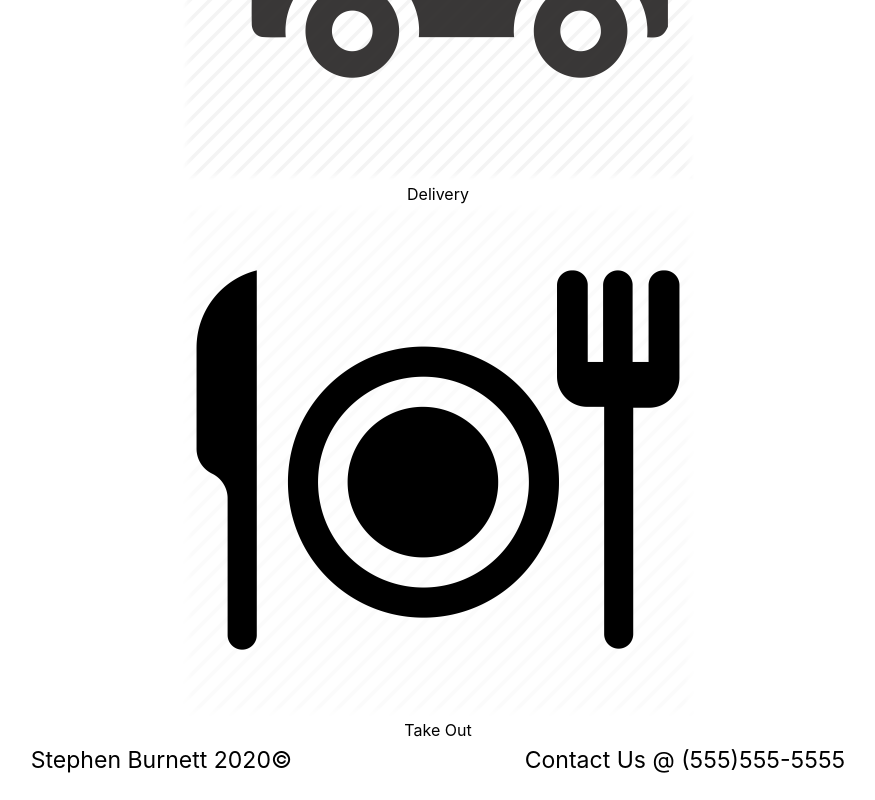
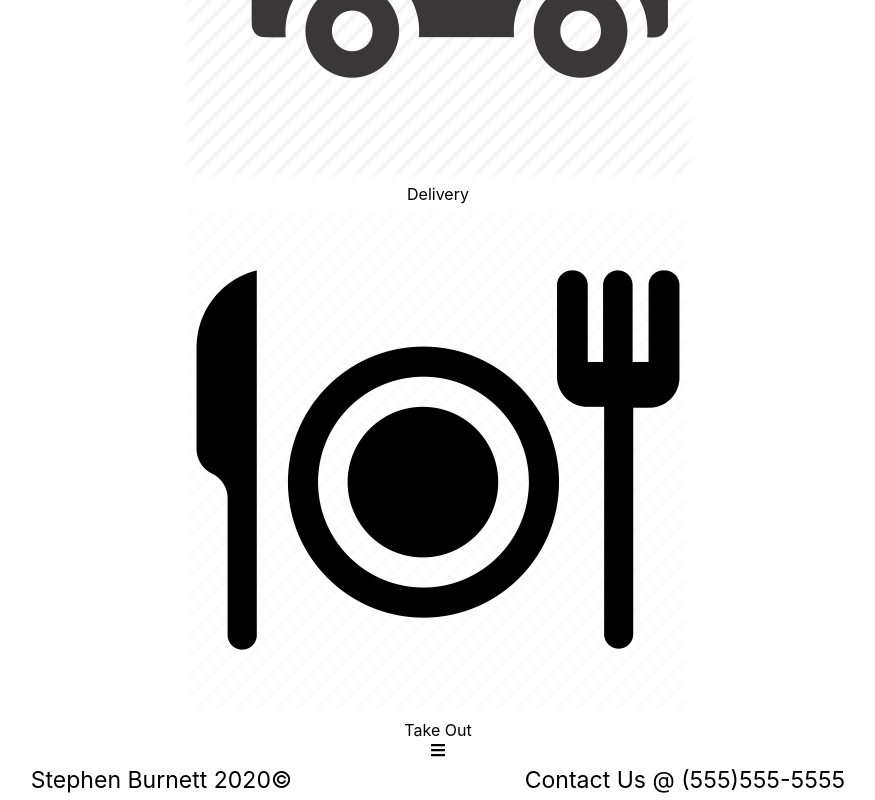
Before and after one commit to stephenburnett714/Joyces, a React (Create React App) app in the folder client/: page /delivery in a window 1280 px wide. Shown: the part 428-1228 px from the top of the page, without its empty margins (202-1077 px from the left). Built offline with nearby package versions, Linux system fonts and the light colour scheme.

Commit message:
added fort awesome

```diff
--- a/client/package.json
+++ b/client/package.json
@@ -4,6 +4,9 @@
   "private": true,
   "proxy": "http://localhost:3001",
   "dependencies": {
+    "@fortawesome/fontawesome-svg-core": "^1.2.28",
+    "@fortawesome/free-solid-svg-icons": "^5.13.0",
+    "@fortawesome/react-fontawesome": "^0.1.9",
     "@testing-library/jest-dom": "^4.2.4",
     "@testing-library/react": "^9.3.2",
     "@testing-library/user-event": "^7.1.2",
--- a/client/src/App.css
+++ b/client/src/App.css
@@ -2,6 +2,8 @@
   text-align: center;
 }
 
+
+/* font-family: 'Pinyon Script', cursive; */
 @import url('https://fonts.googleapis.com/css?family=Pinyon+Script&display=swap');
 
 
@@ -19,7 +21,6 @@
   cursor: pointer;
   outline: 0;
   height:5vw;
-  /* font-size: 40vw;  */
 }
 
 .dropdown {
--- a/client/src/components/Delivery.jsx
+++ b/client/src/components/Delivery.jsx
@@ -2,6 +2,8 @@
 import { Link } from 'react-router-dom'
 import takeout from '../images/takeout.png'
 import delivery from '../images/delivery.png'
+import { FontAwesomeIcon } from '@fortawesome/react-fontawesome'
+import { faBars } from '@fortawesome/free-solid-svg-icons'
 
 export default function Delivery(props) {
 
@@ -18,6 +20,8 @@
         </Link>
 
         <div>Take Out</div>
+
+        <FontAwesomeIcon icon={faBars} />
       </div>
 
     </div>
--- a/client/src/components/Nav.jsx
+++ b/client/src/components/Nav.jsx
@@ -1,5 +1,7 @@
 import React from 'react';
 import { NavLink, Link } from 'react-router-dom'
+import { FontAwesomeIcon } from '@fortawesome/react-fontawesome'
+import { faBars } from '@fortawesome/free-solid-svg-icons'
 
 
 class Nav extends React.Component {
@@ -59,9 +61,10 @@
       </NavLink>
 
         <div className="container">
-          <button type="button" className="button" onClick={this.handleButtonClick}>
+        <FontAwesomeIcon type="button"  size="" onClick={this.handleButtonClick} icon={faBars} className="button"/>
+          {/* <button type="button" className="button" onClick={this.handleButtonClick}>
             ☰
-         </button>
+         </button> */}
           {this.state.open && (
             <div class="dropdown" class="link-names">
               <Link exact activeClassName="active" to="/">Home</Link>
```
Also changed, not shown: 1 other file (tests, documents, lock files or other folders).
